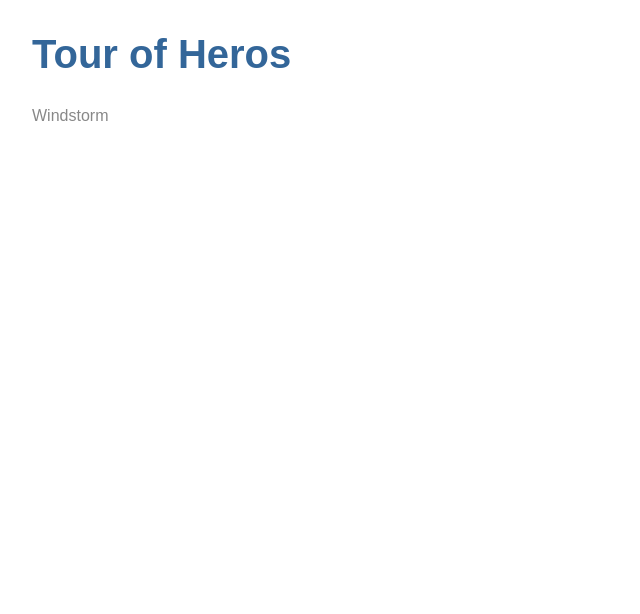
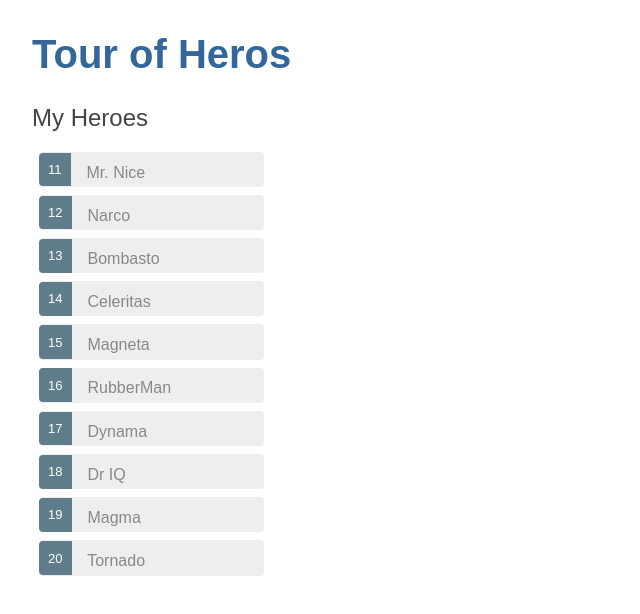
Before and after one commit to jennyknuth/angular-heroes, an Angular app: page / in a window 1280 px wide. Shown: the top 614 px of the page, without its empty margins (0-640 px from the left). Built offline with nearby package versions, Linux system fonts and the light colour scheme.

Commit message:
added formModule, event listener, *ngFor, *ngIf, [class.selected]

```diff
--- a/src/app/app.module.ts
+++ b/src/app/app.module.ts
@@ -1,5 +1,6 @@
 import { BrowserModule } from '@angular/platform-browser';
 import { NgModule } from '@angular/core';
+import { FormsModule } from '@angular/forms';
 
 import { AppComponent } from './app.component';
 import { HeroesComponent } from './heroes/heroes.component';
@@ -10,7 +11,8 @@
     HeroesComponent
   ],
   imports: [
-    BrowserModule
+    BrowserModule,
+    FormsModule
   ],
   providers: [],
   bootstrap: [AppComponent]
--- /dev/null
+++ b/src/app/hero.ts
@@ -0,0 +1,4 @@
+export class Hero {
+  id: number;
+  name: string;
+}
--- a/src/app/heroes/heroes.component.css
+++ b/src/app/heroes/heroes.component.css
@@ -0,0 +1,48 @@
+/* HeroesComponent's private CSS styles */
+.selected {
+  background-color: #CFD8DC !important;
+  color: white;
+}
+.heroes {
+  margin: 0 0 2em 0;
+  list-style-type: none;
+  padding: 0;
+  width: 15em;
+}
+.heroes li {
+  cursor: pointer;
+  position: relative;
+  left: 0;
+  background-color: #EEE;
+  margin: .5em;
+  padding: .3em 0;
+  height: 1.6em;
+  border-radius: 4px;
+}
+.heroes li.selected:hover {
+  background-color: #BBD8DC !important;
+  color: white;
+}
+.heroes li:hover {
+  color: #607D8B;
+  background-color: #DDD;
+  left: .1em;
+}
+.heroes .text {
+  position: relative;
+  top: -3px;
+}
+.heroes .badge {
+  display: inline-block;
+  font-size: small;
+  color: white;
+  padding: 0.8em 0.7em 0 0.7em;
+  background-color: #607D8B;
+  line-height: 1em;
+  position: relative;
+  left: -1px;
+  top: -4px;
+  height: 1.8em;
+  margin-right: .8em;
+  border-radius: 4px 0 0 4px;
+}
--- a/src/app/heroes/heroes.component.html
+++ b/src/app/heroes/heroes.component.html
@@ -1 +1,18 @@
-{{hero}}
+<div>
+    <h2>My Heroes</h2>
+    <ul class="heroes">
+        <li *ngFor="let hero of heroes"
+            [class.selected]="hero === selectedHero"
+            (click)="onSelect(hero)">
+            <span class="badge">{{hero.id}}</span> {{hero.name}}
+        </li>
+    </ul>
+</div>
+<div *ngIf="selectedHero">
+    <h2>{{selectedHero.name | uppercase}} Details</h2>
+    <label>name:
+        <input [(ngModel)]="selectedHero.name" placeholder="name">
+    </label>
+    <div><span>id: </span>{{selectedHero.id}}</div>
+    <div><span>name: </span>{{selectedHero.name}}</div>
+</div>
--- a/src/app/heroes/heroes.component.ts
+++ b/src/app/heroes/heroes.component.ts
@@ -1,17 +1,25 @@
 import { Component, OnInit } from '@angular/core';
+import { Hero } from '../hero';
+import { HEROES } from '../mock-heroes';
+
 
 @Component({
-  selector: 'app-heroes',
-  templateUrl: './heroes.component.html',
-  styleUrls: ['./heroes.component.css']
+      selector: 'app-heroes',
+      templateUrl: './heroes.component.html',
+      styleUrls: ['./heroes.component.css']
 })
 export class HeroesComponent implements OnInit {
-    hero = 'Windstorm';
+    heroes = HEROES;
+    selectedHero;
 
-  constructor() {
-  }
+    onSelect(hero: Hero): void {
+        this.selectedHero = hero;
 
-  ngOnInit() {
+    }
+
+      constructor() {}
+
+      ngOnInit() {
   }
 
 }
--- /dev/null
+++ b/src/app/mock-heroes.ts
@@ -0,0 +1,14 @@
+import { Hero } from './hero';
+
+export const HEROES: Hero[] = [
+  { id: 11, name: 'Mr. Nice' },
+  { id: 12, name: 'Narco' },
+  { id: 13, name: 'Bombasto' },
+  { id: 14, name: 'Celeritas' },
+  { id: 15, name: 'Magneta' },
+  { id: 16, name: 'RubberMan' },
+  { id: 17, name: 'Dynama' },
+  { id: 18, name: 'Dr IQ' },
+  { id: 19, name: 'Magma' },
+  { id: 20, name: 'Tornado' }
+];
```
